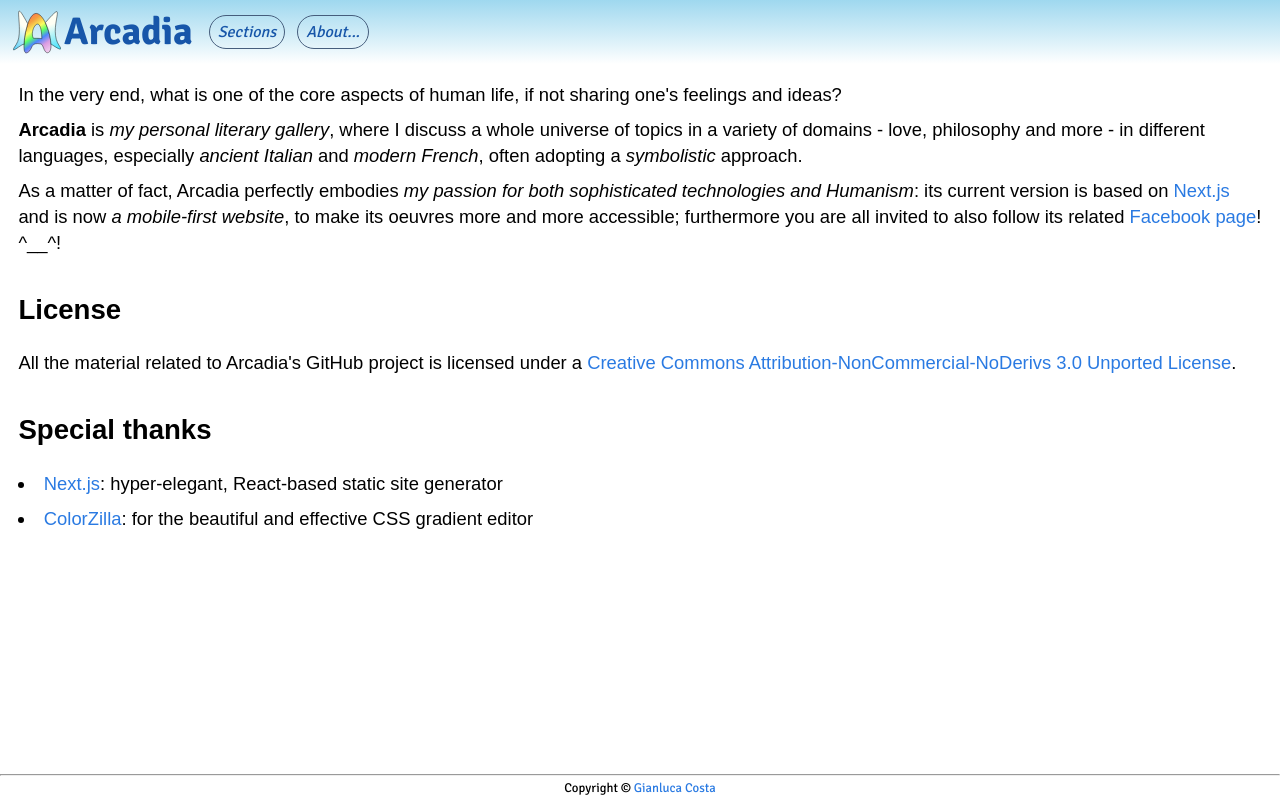
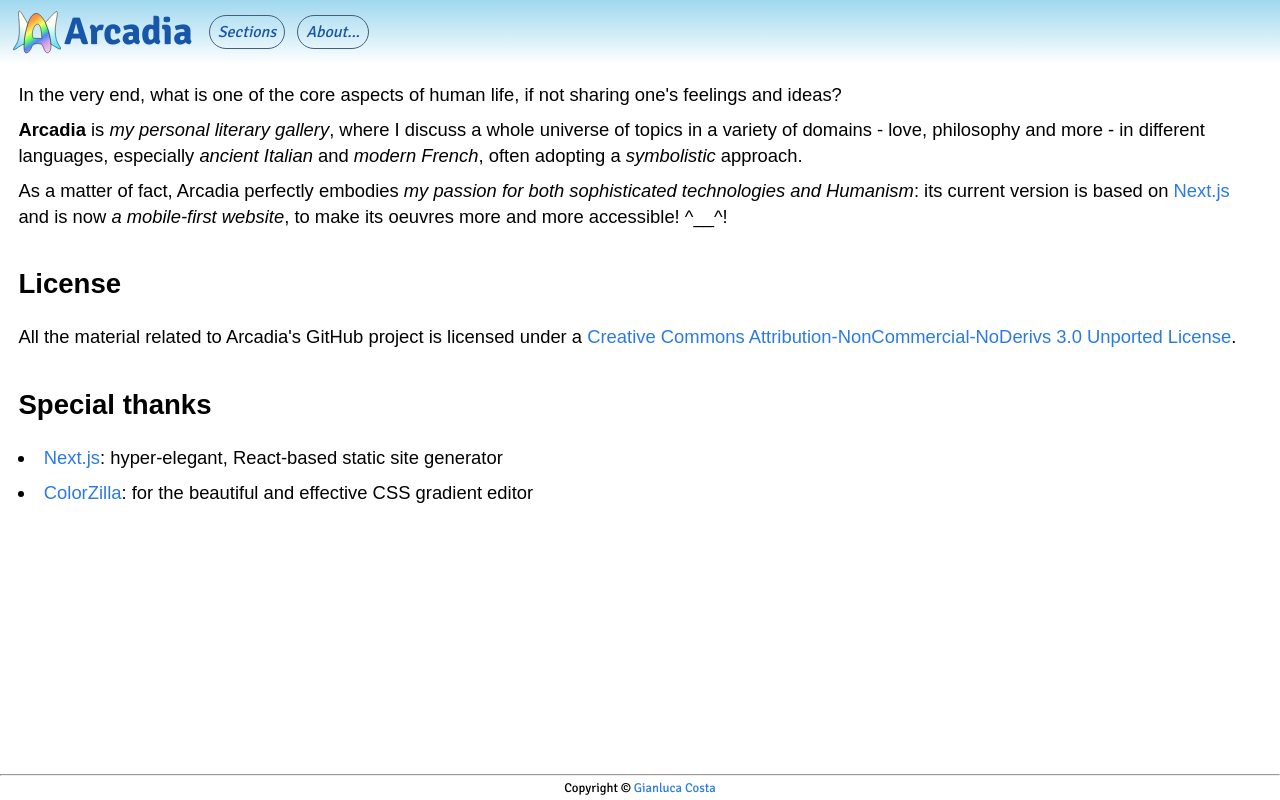
Before and after one commit to giancosta86/Arcadia, a Next.js app: page /Arcadia/about in a window 1280 px wide. Built offline with nearby package versions, Linux system fonts and the light colour scheme.

Commit message:
Remove link to Facebook

```diff
--- a/globals.ts
+++ b/globals.ts
@@ -14,10 +14,8 @@ export const site = {
 
 export const links = {
   license: "https://creativecommons.org/licenses/by-nc-nd/3.0/",
-  gcwebsite: "https://gianlucacosta.info/",
-  facebookPage: "https://www.facebook.com/arcadiapoetry/"
+  gcwebsite: "https://gianlucacosta.info/"
 } as const;
-
 export const compositionRepository = new HardwiredCompositionRepository();
 
 export const sectionRepository = new HardwiredSectionRepository();
--- a/pages/about.tsx
+++ b/pages/about.tsx
@@ -24,9 +24,7 @@ export default function About() {
         its current version is based on{" "}
         <ExternalLink href="https://nextjs.org/">Next.js</ExternalLink> and is
         now <em>a mobile-first website</em>, to make its oeuvres more and more
-        accessible; furthermore you are all invited to also follow its related{" "}
-        <ExternalLink href={links.facebookPage}>Facebook page</ExternalLink>!
-        ^__^!
+        accessible! ^__^!
       </p>
 
       <h2>License</h2>
```
Also changed, not shown: 1 other file (tests, documents, lock files or other folders).
